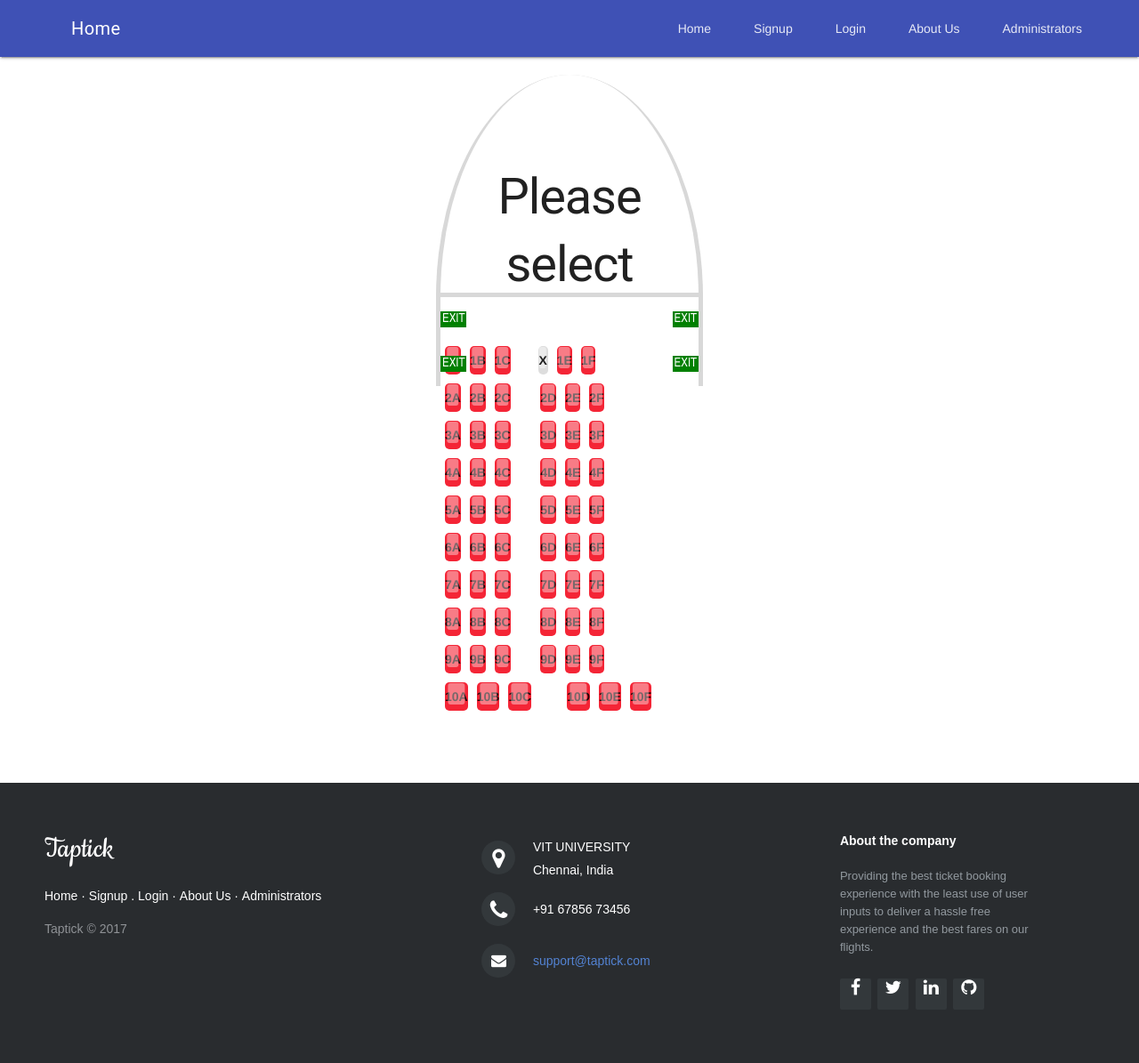
After one commit to dwij2812/FlightBooking-system, a PHP site: page /seat.php in a window 1280 px wide. The commit adds this page. Shown: the whole page at 89% size. Run offline with PHP 8.4, Linux system fonts and the light colour scheme; some libraries are stand-ins or nearby versions.

Commit message:
Add files via upload
Some vulnerabilities and security issues solved.

```diff
--- a/bookticket.php
+++ b/bookticket.php
@@ -40,7 +40,7 @@ if (isset($_POST['pay'])){
         <header class="mdl-layout__header">
             <div class="mdl-layout__header-row">
                 <!-- Title -->
-                <span class="mdl-layout-title">Search Results</span>
+                <span class="mdl-layout-title">Confirmation</span>
                 <!-- Add spacer, to align navigation to the right -->
                 <div class="mdl-layout-spacer"></div>
                 <!-- Navigation. We hide it in small screens. -->
@@ -54,7 +54,7 @@ if (isset($_POST['pay'])){
             </div>
         </header>
         <div class="mdl-layout__drawer">
-            <span class="mdl-layout-title">Success</span>
+            <span class="mdl-layout-title">Confirmation</span>
             <nav class="mdl-navigation">
                 <a class="mdl-navigation__link" href="home.php">Home</a>
                 <a class="mdl-navigation__link" href="form.php">Signup</a>
--- /dev/null
+++ b/seat.css
@@ -0,0 +1,221 @@
+*,
+*:before,
+*:after {
+    box-sizing: border-box;
+}
+
+html {
+    font-size: 16px;
+}
+
+.plane {
+    margin: 20px auto;
+    max-width: 300px;
+}
+
+.cockpit {
+    height: 250px;
+    position: relative;
+    overflow: hidden;
+    text-align: center;
+    border-bottom: 5px solid #d8d8d8;
+    &:before {
+        content: "";
+        display: block;
+        position: absolute;
+        top: 0;
+        left: 0;
+        height: 500px;
+        width: 100%;
+        border-radius: 50%;
+        border-right: 5px solid #d8d8d8;
+        border-left: 5px solid #d8d8d8;
+    }
+    h1 {
+        width: 60%;
+        margin: 100px auto 35px auto;
+    }
+}
+
+.exit {
+    position: relative;
+    height: 50px;
+    &:before,
+    &:after {
+        content: "EXIT";
+        font-size: 14px;
+        line-height: 18px;
+        padding: 0px 2px;
+        font-family: "Arial Narrow", Arial, sans-serif;
+        display: block;
+        position: absolute;
+        background: green;
+        color: white;
+        top: 50%;
+        transform: translate(0, -50%);
+    }
+    &:before {
+        left: 0;
+    }
+    &:after {
+        right: 0;
+    }
+}
+
+.fuselage {
+    border-right: 5px solid #d8d8d8;
+    border-left: 5px solid #d8d8d8;
+}
+
+ol {
+    list-style: none;
+    padding: 0;
+    margin: 0;
+}
+
+.row {}
+
+.seats {
+    display: flex;
+    flex-direction: row;
+    flex-wrap: nowrap;
+    justify-content: flex-start;
+}
+
+.seat {
+    display: flex;
+    flex: 0 0 14.28571428571429%;
+    padding: 5px;
+    position: relative;
+    &:nth-child(3) {
+        margin-right: 14.28571428571429%;
+    }
+    input[type=checkbox] {
+        position: absolute;
+        opacity: 0;
+    }
+    input[type=checkbox]:checked {
+        +label {
+            background: #bada55;
+            -webkit-animation-name: rubberBand;
+            animation-name: rubberBand;
+            animation-duration: 300ms;
+            animation-fill-mode: both;
+        }
+    }
+    input[type=checkbox]:disabled {
+        +label {
+            background: #dddddd;
+            text-indent: -9999px;
+            overflow: hidden;
+            &:after {
+                content: "X";
+                text-indent: 0;
+                position: absolute;
+                top: 4px;
+                left: 50%;
+                transform: translate(-50%, 0%);
+            }
+            &:hover {
+                box-shadow: none;
+                cursor: not-allowed;
+            }
+        }
+    }
+    label {
+        display: block;
+        position: relative;
+        width: 100%;
+        text-align: center;
+        font-size: 14px;
+        font-weight: bold;
+        line-height: 1.5rem;
+        padding: 4px 0;
+        background: #F42536;
+        border-radius: 5px;
+        animation-duration: 300ms;
+        animation-fill-mode: both;
+        &:before {
+            content: "";
+            position: absolute;
+            width: 75%;
+            height: 75%;
+            top: 1px;
+            left: 50%;
+            transform: translate(-50%, 0%);
+            background: rgba(255, 255, 255, .4);
+            border-radius: 3px;
+        }
+        &:hover {
+            cursor: pointer;
+            box-shadow: 0 0 0px 2px #5C6AFF;
+        }
+    }
+}
+
+@-webkit-keyframes rubberBand {
+    0% {
+        -webkit-transform: scale3d(1, 1, 1);
+        transform: scale3d(1, 1, 1);
+    }
+    30% {
+        -webkit-transform: scale3d(1.25, 0.75, 1);
+        transform: scale3d(1.25, 0.75, 1);
+    }
+    40% {
+        -webkit-transform: scale3d(0.75, 1.25, 1);
+        transform: scale3d(0.75, 1.25, 1);
+    }
+    50% {
+        -webkit-transform: scale3d(1.15, 0.85, 1);
+        transform: scale3d(1.15, 0.85, 1);
+    }
+    65% {
+        -webkit-transform: scale3d(.95, 1.05, 1);
+        transform: scale3d(.95, 1.05, 1);
+    }
+    75% {
+        -webkit-transform: scale3d(1.05, .95, 1);
+        transform: scale3d(1.05, .95, 1);
+    }
+    100% {
+        -webkit-transform: scale3d(1, 1, 1);
+        transform: scale3d(1, 1, 1);
+    }
+}
+
+@keyframes rubberBand {
+    0% {
+        -webkit-transform: scale3d(1, 1, 1);
+        transform: scale3d(1, 1, 1);
+    }
+    30% {
+        -webkit-transform: scale3d(1.25, 0.75, 1);
+        transform: scale3d(1.25, 0.75, 1);
+    }
+    40% {
+        -webkit-transform: scale3d(0.75, 1.25, 1);
+        transform: scale3d(0.75, 1.25, 1);
+    }
+    50% {
+        -webkit-transform: scale3d(1.15, 0.85, 1);
+        transform: scale3d(1.15, 0.85, 1);
+    }
+    65% {
+        -webkit-transform: scale3d(.95, 1.05, 1);
+        transform: scale3d(.95, 1.05, 1);
+    }
+    75% {
+        -webkit-transform: scale3d(1.05, .95, 1);
+        transform: scale3d(1.05, .95, 1);
+    }
+    100% {
+        -webkit-transform: scale3d(1, 1, 1);
+        transform: scale3d(1, 1, 1);
+    }
+}
+
+.rubberBand {
+    -webkit-animation-name: rubberBand;
+    animation-name: rubberBand;
+}
--- /dev/null
+++ b/seat.php
@@ -0,0 +1,396 @@
+<html>
+
+<head>
+    <link rel="stylesheet" href="Front with CSS.css">
+    <meta name="viewport" content="width=device-width, initial-scale=1">
+    <link rel="stylesheet" href="https://code.getmdl.io/1.3.0/material.indigo-pink.min.css">
+    <script src="https://storage.googleapis.com/code.getmdl.io/1.0.6/material.min.js"></script>
+    <link rel="stylesheet" href="https://fonts.googleapis.com/icon?family=Material+Icons">
+    <link rel="stylesheet" href="seat.css">
+    <link rel="stylesheet" href="css/footer-distributed-with-address-and-phones.css">
+    <link rel="stylesheet" href="http://maxcdn.bootstrapcdn.com/font-awesome/4.2.0/css/font-awesome.min.css">
+    <link href="http://fonts.googleapis.com/css?family=Cookie" rel="stylesheet" type="text/css">
+</head>
+
+<body>
+    <div class="mdl-layout mdl-js-layout mdl-layout--fixed-header">
+        <header class="mdl-layout__header">
+            <div class="mdl-layout__header-row">
+                <!-- Title -->
+                <span class="mdl-layout-title">Home</span>
+                <!-- Add spacer, to align navigation to the right -->
+                <div class="mdl-layout-spacer"></div>
+                <!-- Navigation. We hide it in small screens. -->
+                <nav class="mdl-navigation mdl-layout--large-screen-only">
+                    <a class="mdl-navigation__link" href="home.php">Home</a>
+                    <a class="mdl-navigation__link" href="form.php">Signup</a>
+                    <a class="mdl-navigation__link" href="front.php">Login</a>
+                    <a class="mdl-navigation__link" href="Aboutus.php">About Us</a>
+                    <a class="mdl-navigation__link" href="admin.php">Administrators</a>
+                </nav>
+            </div>
+        </header>
+        <div class="mdl-layout__drawer">
+            <span class="mdl-layout-title">Home</span>
+            <nav class="mdl-navigation">
+                <a class="mdl-navigation__link" href="home.php">Home</a>
+                <a class="mdl-navigation__link" href="form.php">Signup</a>
+                <a class="mdl-navigation__link" href="front.php">Login</a>
+                <a class="mdl-navigation__link" href="Aboutus.php">About Us</a>
+                <a class="mdl-navigation__link" href="admin.php">Administrators</a>
+            </nav>
+        </div>
+        <main class="mdl-layout__content">
+            <div class="page-content">
+            <div class="plane">
+  <div class="cockpit">
+    <h1>Please select a seat</h1>
+  </div>
+  <div class="exit exit--front fuselage">
+
+  </div>
+  <ol class="cabin fuselage">
+    <li class="row row--1">
+      <ol class="seats" type="A">
+        <li class="seat">
+          <input type="checkbox" id="1A" />
+          <label for="1A">1A</label>
+        </li>
+        <li class="seat">
+          <input type="checkbox" id="1B" />
+          <label for="1B">1B</label>
+        </li>
+        <li class="seat">
+          <input type="checkbox" id="1C" />
+          <label for="1C">1C</label>
+        </li>
+        <li class="seat">
+          <input type="checkbox" disabled id="1D" />
+          <label for="1D">Occupied</label>
+        </li>
+        <li class="seat">
+          <input type="checkbox" id="1E" />
+          <label for="1E">1E</label>
+        </li>
+        <li class="seat">
+          <input type="checkbox" id="1F" />
+          <label for="1F">1F</label>
+        </li>
+      </ol>
+    </li>
+    <li class="row row--2">
+      <ol class="seats" type="A">
+        <li class="seat">
+          <input type="checkbox" id="2A" />
+          <label for="2A">2A</label>
+        </li>
+        <li class="seat">
+          <input type="checkbox" id="2B" />
+          <label for="2B">2B</label>
+        </li>
+        <li class="seat">
+          <input type="checkbox" id="2C" />
+          <label for="2C">2C</label>
+        </li>
+        <li class="seat">
+          <input type="checkbox" id="2D" />
+          <label for="2D">2D</label>
+        </li>
+        <li class="seat">
+          <input type="checkbox" id="2E" />
+          <label for="2E">2E</label>
+        </li>
+        <li class="seat">
+          <input type="checkbox" id="2F" />
+          <label for="2F">2F</label>
+        </li>
+      </ol>
+    </li>
+    <li class="row row--3">
+      <ol class="seats" type="A">
+        <li class="seat">
+          <input type="checkbox" id="3A" />
+          <label for="3A">3A</label>
+        </li>
+        <li class="seat">
+          <input type="checkbox" id="3B" />
+          <label for="3B">3B</label>
+        </li>
+        <li class="seat">
+          <input type="checkbox" id="3C" />
+          <label for="3C">3C</label>
+        </li>
+        <li class="seat">
+          <input type="checkbox" id="3D" />
+          <label for="3D">3D</label>
+        </li>
+        <li class="seat">
+          <input type="checkbox" id="3E" />
+          <label for="3E">3E</label>
+        </li>
+        <li class="seat">
+          <input type="checkbox" id="3F" />
+          <label for="3F">3F</label>
+        </li>
+      </ol>
+    </li>
+    <li class="row row--4">
+      <ol class="seats" type="A">
+        <li class="seat">
+          <input type="checkbox" id="4A" />
+          <label for="4A">4A</label>
+        </li>
+        <li class="seat">
+          <input type="checkbox" id="4B" />
+          <label for="4B">4B</label>
+        </li>
+        <li class="seat">
+          <input type="checkbox" id="4C" />
+          <label for="4C">4C</label>
+        </li>
+        <li class="seat">
+          <input type="checkbox" id="4D" />
+          <label for="4D">4D</label>
+        </li>
+        <li class="seat">
+          <input type="checkbox" id="4E" />
+          <label for="4E">4E</label>
+        </li>
+        <li class="seat">
+          <input type="checkbox" id="4F" />
+          <label for="4F">4F</label>
+        </li>
+      </ol>
+    </li>
+    <li class="row row--5">
+      <ol class="seats" type="A">
+        <li class="seat">
+          <input type="checkbox" id="5A" />
+          <label for="5A">5A</label>
+        </li>
+        <li class="seat">
+          <input type="checkbox" id="5B" />
+          <label for="5B">5B</label>
+        </li>
+        <li class="seat">
+          <input type="checkbox" id="5C" />
+          <label for="5C">5C</label>
+        </li>
+        <li class="seat">
+          <input type="checkbox" id="5D" />
+          <label for="5D">5D</label>
+        </li>
+        <li class="seat">
+          <input type="checkbox" id="5E" />
+          <label for="5E">5E</label>
+        </li>
+        <li class="seat">
+          <input type="checkbox" id="5F" />
+          <label for="5F">5F</label>
+        </li>
+      </ol>
+    </li>
+    <li class="row row--6">
+      <ol class="seats" type="A">
+        <li class="seat">
+          <input type="checkbox" id="6A" />
+          <label for="6A">6A</label>
+        </li>
+        <li class="seat">
+          <input type="checkbox" id="6B" />
+          <label for="6B">6B</label>
+        </li>
+        <li class="seat">
+          <input type="checkbox" id="6C" />
+          <label for="6C">6C</label>
+        </li>
+        <li class="seat">
+          <input type="checkbox" id="6D" />
+          <label for="6D">6D</label>
+        </li>
+        <li class="seat">
+          <input type="checkbox" id="6E" />
+          <label for="6E">6E</label>
+        </li>
+        <li class="seat">
+          <input type="checkbox" id="6F" />
+          <label for="6F">6F</label>
+        </li>
+      </ol>
+    </li>
+    <li class="row row--7">
+      <ol class="seats" type="A">
+        <li class="seat">
+          <input type="checkbox" id="7A" />
+          <label for="7A">7A</label>
+        </li>
+        <li class="seat">
+          <input type="checkbox" id="7B" />
+          <label for="7B">7B</label>
+        </li>
+        <li class="seat">
+          <input type="checkbox" id="7C" />
+          <label for="7C">7C</label>
+        </li>
+        <li class="seat">
+          <input type="checkbox" id="7D" />
+          <label for="7D">7D</label>
+        </li>
+        <li class="seat">
+          <input type="checkbox" id="7E" />
+          <label for="7E">7E</label>
+        </li>
+        <li class="seat">
+          <input type="checkbox" id="7F" />
+          <label for="7F">7F</label>
+        </li>
+      </ol>
+    </li>
+    <li class="row row--8">
+      <ol class="seats" type="A">
+        <li class="seat">
+          <input type="checkbox" id="8A" />
+          <label for="8A">8A</label>
+        </li>
+        <li class="seat">
+          <input type="checkbox" id="8B" />
+          <label for="8B">8B</label>
+        </li>
+        <li class="seat">
+          <input type="checkbox" id="8C" />
+          <label for="8C">8C</label>
+        </li>
+        <li class="seat">
+          <input type="checkbox" id="8D" />
+          <label for="8D">8D</label>
+        </li>
+        <li class="seat">
+          <input type="checkbox" id="8E" />
+          <label for="8E">8E</label>
+        </li>
+        <li class="seat">
+          <input type="checkbox" id="8F" />
+          <label for="8F">8F</label>
+        </li>
+      </ol>
+    </li>
+    <li class="row row--9">
+      <ol class="seats" type="A">
+        <li class="seat">
+          <input type="checkbox" id="9A" />
+          <label for="9A">9A</label>
+        </li>
+        <li class="seat">
+          <input type="checkbox" id="9B" />
+          <label for="9B">9B</label>
+        </li>
+        <li class="seat">
+          <input type="checkbox" id="9C" />
+          <label for="9C">9C</label>
+        </li>
+        <li class="seat">
+          <input type="checkbox" id="9D" />
+          <label for="9D">9D</label>
+        </li>
+        <li class="seat">
+          <input type="checkbox" id="9E" />
+          <label for="9E">9E</label>
+        </li>
+        <li class="seat">
+          <input type="checkbox" id="9F" />
+          <label for="9F">9F</label>
+        </li>
+      </ol>
+    </li>
+    <li class="row row--10">
+      <ol class="seats" type="A">
+        <li class="seat">
+          <input type="checkbox" id="10A" />
+          <label for="10A">10A</label>
+        </li>
+        <li class="seat">
+          <input type="checkbox" id="10B" />
+          <label for="10B">10B</label>
+        </li>
+        <li class="seat">
+          <input type="checkbox" id="10C" />
+          <label for="10C">10C</label>
+        </li>
+        <li class="seat">
+          <input type="checkbox" id="10D" />
+          <label for="10D">10D</label>
+        </li>
+        <li class="seat">
+          <input type="checkbox" id="10E" />
+          <label for="10E">10E</label>
+        </li>
+        <li class="seat">
+          <input type="checkbox" id="10F" />
+          <label for="10F">10F</label>
+        </li>
+      </ol>
+    </li>
+  </ol>
+  <div class="exit exit--back fuselage">
+
+  </div>
+</div>
+</div>
+</div>
+<footer class="footer-distributed">
+
+        <div class="footer-left">
+
+            <h3>Tap<span></span>tick</h3>
+
+            <p class="footer-links">
+                <a href="home.php">Home</a> ·
+                <a href="form.php">Signup</a> .
+                <a href="front.php">Login</a> ·
+                <a href="Aboutus.php">About Us</a> ·
+                <a href="Admin_login.php">Administrators</a>
+            </p>
+
+            <p class="footer-company-name">Taptick &copy; 2017</p>
+        </div>
+
+        <div class="footer-center">
+
+            <div>
+                <i class="fa fa-map-marker"></i>
+                <p><span>VIT UNIVERSITY</span> Chennai, India</p>
+            </div>
+
+            <div>
+                <i class="fa fa-phone"></i>
+                <p>+91 67856 73456</p>
+            </div>
+
+            <div>
+                <i class="fa fa-envelope"></i>
+                <p><a href="mailto:dwijhariket@gmail.com">support@taptick.com</a></p>
+            </div>
+
+        </div>
+
+        <div class="footer-right">
+
+            <p class="footer-company-about">
+                <span>About the company</span> Providing the best ticket booking experience with the least use of user inputs to deliver a hassle free experience and the best fares on our flights.
+            </p>
+
+            <div class="footer-icons">
+
+                <a href="#"><i class="fa fa-facebook"></i></a>
+                <a href="#"><i class="fa fa-twitter"></i></a>
+                <a href="#"><i class="fa fa-linkedin"></i></a>
+                <a href="https://github.com/dwij2812/FlightBooking-system"><i class="fa fa-github"></i></a>
+
+            </div>
+
+        </div>
+
+    </footer>
+</main>
+</body>
+</html>
```
Also changed, not shown: Untitled-1.txt (+56 -34 lines), README.md.
